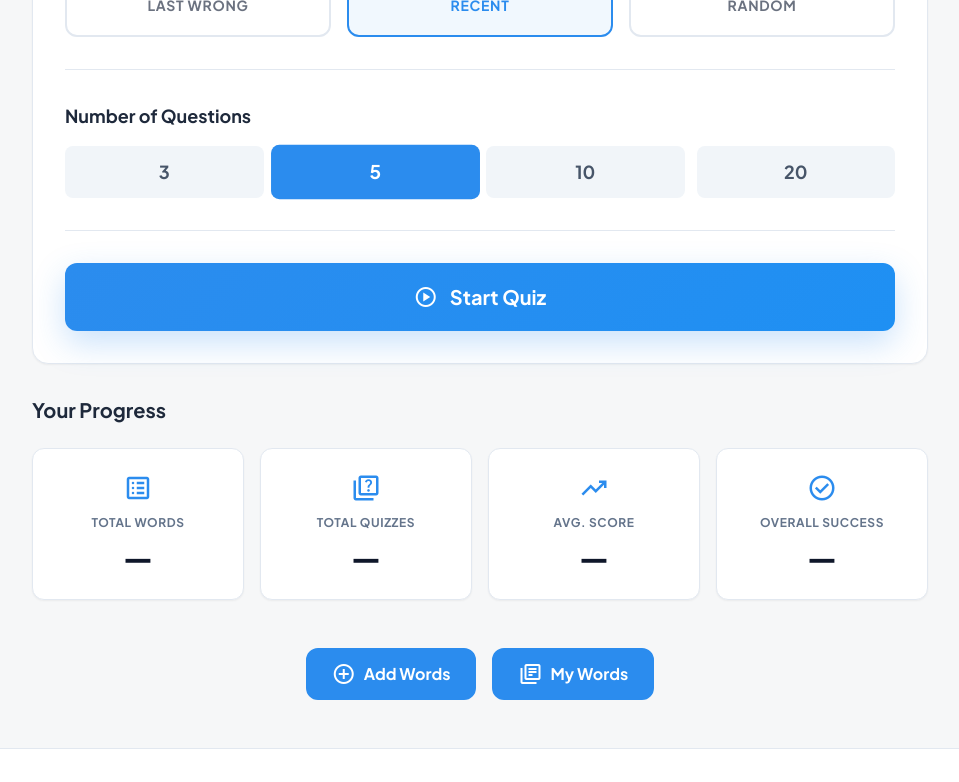
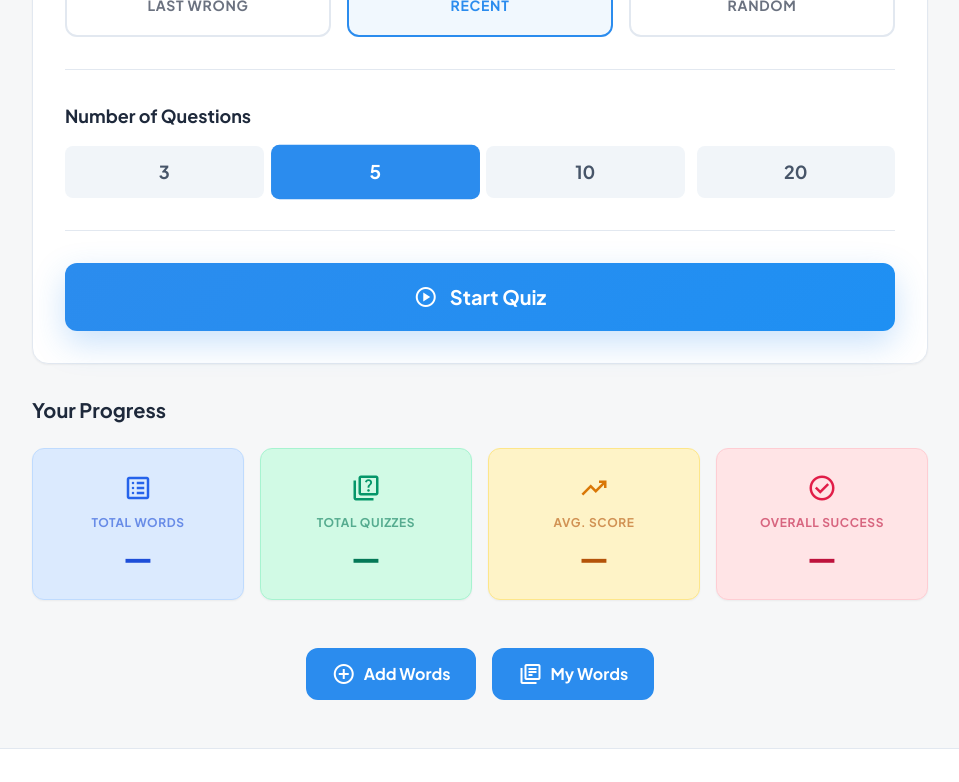
Before and after one commit to kursatsmsek/wordify-fe, a React (Vite) app: page / in a window 1280 px wide. Shown: the part 403-1185 px from the top of the page, without its empty margins (160-1119 px from the left). Built offline with nearby package versions, Linux system fonts and the light colour scheme; no server answers.

Commit message:
design: ui developments

```diff
--- a/src/pages/HomePage.jsx
+++ b/src/pages/HomePage.jsx
@@ -261,18 +261,46 @@ export default function HomePage() {
 }
 
 function StatCard({ icon, label, value, color = "blue", primaryColor }) {
+  const lightBgMap = {
+    blue: "bg-blue-100",
+    emerald: "bg-emerald-100",
+    amber: "bg-amber-100",
+    rose: "bg-rose-100",
+  };
+
+  const lightBorderMap = {
+    blue: "border-blue-200",
+    emerald: "border-emerald-200",
+    amber: "border-amber-200",
+    rose: "border-rose-200",
+  };
+
+  const lightTextMap = {
+    blue: "text-blue-700",
+    emerald: "text-emerald-700",
+    amber: "text-amber-700",
+    rose: "text-rose-700",
+  };
+
+  const lightIconMap = {
+    blue: "text-blue-600",
+    emerald: "text-emerald-600",
+    amber: "text-amber-600",
+    rose: "text-rose-600",
+  };
+
   const darkBgMap = {
-    blue: "dark:bg-blue-950/50",
-    emerald: "dark:bg-emerald-950/50",
-    amber: "dark:bg-amber-950/50",
-    rose: "dark:bg-rose-950/50",
+    blue: "dark:bg-blue-950/60",
+    emerald: "dark:bg-emerald-950/60",
+    amber: "dark:bg-amber-950/60",
+    rose: "dark:bg-rose-950/60",
   };
 
   const darkBorderMap = {
-    blue: "dark:border-blue-900/30",
-    emerald: "dark:border-emerald-900/30",
-    amber: "dark:border-amber-900/30",
-    rose: "dark:border-rose-900/30",
+    blue: "dark:border-blue-800/50",
+    emerald: "dark:border-emerald-800/50",
+    amber: "dark:border-amber-800/50",
+    rose: "dark:border-rose-800/50",
   };
 
   const darkTextMap = {
@@ -291,19 +319,20 @@ function StatCard({ icon, label, value, color = "blue", primaryColor }) {
 
   return (
     <div
-      className={`bg-white dark:bg-slate-800 border border-slate-200 ${darkBgMap[color]} ${darkBorderMap[color]} p-6 rounded-xl text-center shadow-sm hover:shadow-md hover:-translate-y-0.5 transition-all`}
+      className={`${lightBgMap[color]} ${darkBgMap[color]} border ${lightBorderMap[color]} ${darkBorderMap[color]} p-6 rounded-xl text-center shadow-sm hover:shadow-md hover:-translate-y-0.5 transition-all`}
     >
       <div
-        className={`${darkIconMap[color]} mb-3 flex justify-center group-hover:scale-110 transition-transform`}
-        style={{ color: primaryColor }}
+        className={`mb-3 flex justify-center transition-transform ${lightIconMap[color]} ${darkIconMap[color]}`}
       >
         <span className="material-symbols-outlined text-3xl">{icon}</span>
       </div>
-      <p className="text-slate-500 dark:text-slate-400 text-xs font-bold uppercase tracking-wider">
+      <p
+        className={`text-xs font-bold uppercase tracking-wider ${lightTextMap[color]} opacity-60 dark:text-slate-400`}
+      >
         {label}
       </p>
       <h3
-        className={`text-slate-900 ${darkTextMap[color]} text-3xl font-black mt-2`}
+        className={`text-3xl font-black mt-2 ${lightTextMap[color]} ${darkTextMap[color]}`}
       >
         {value}
       </h3>
```
